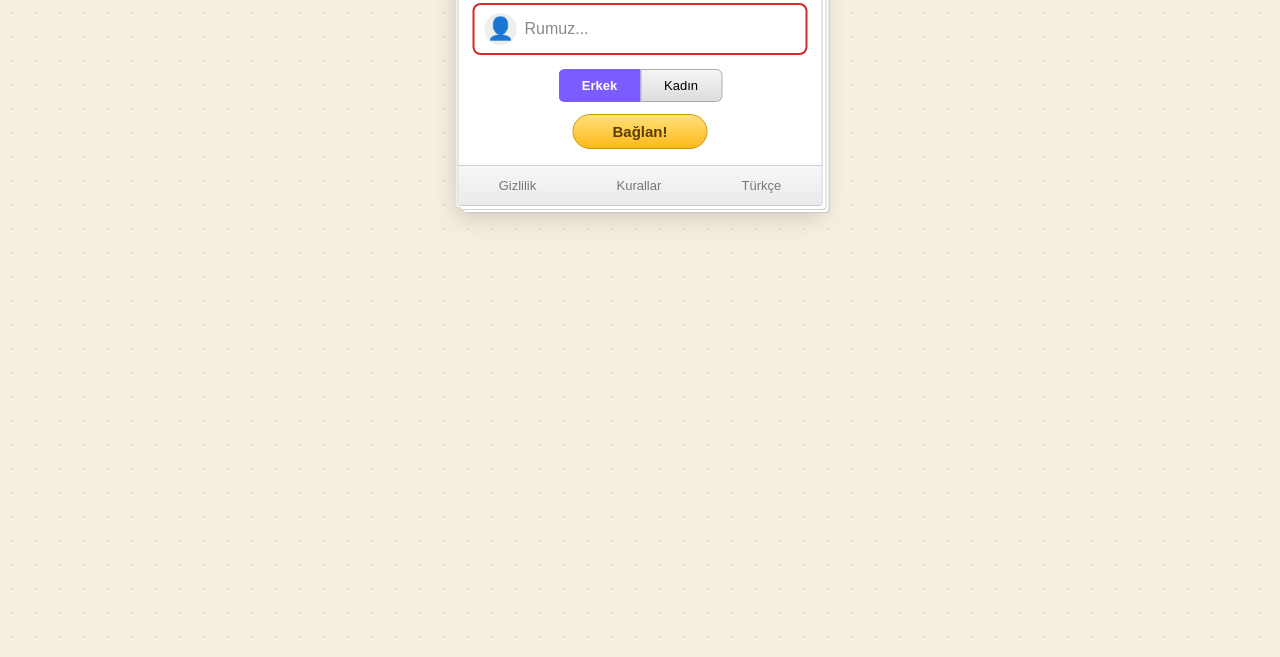
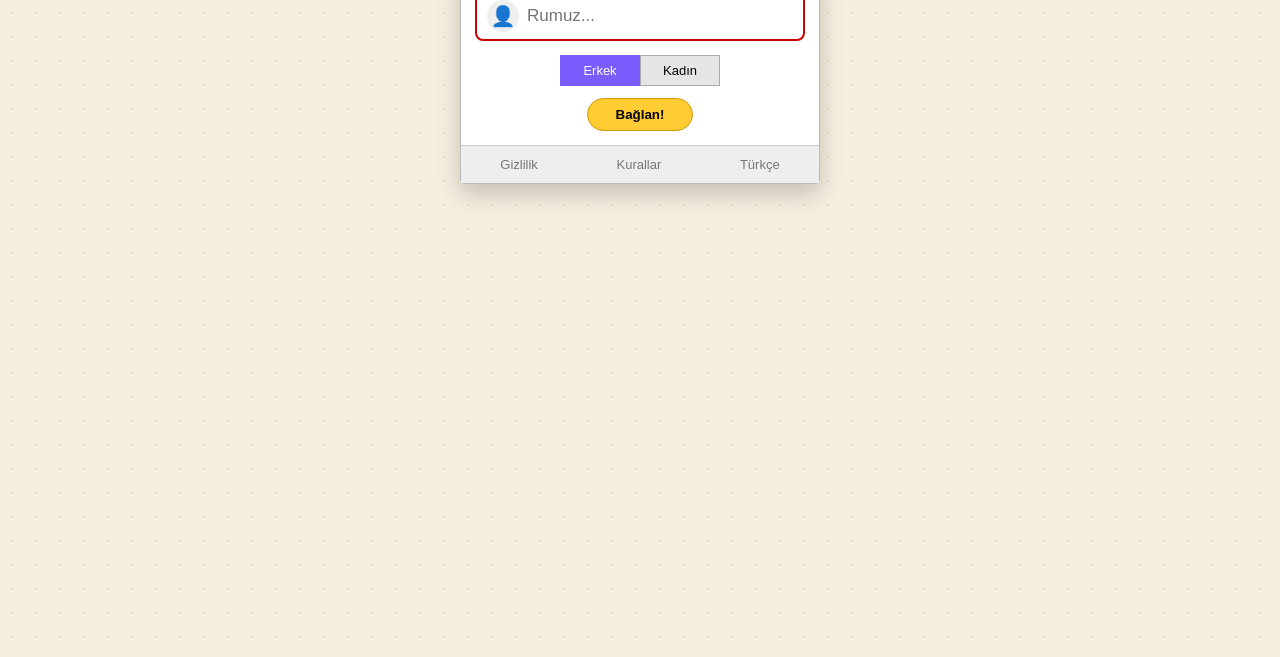
Before and after one commit to Dejavu1934/Seslihobi, a website: page index.html in a window 1280 px wide. Shown: the part 143-800 px from the top of the page. Drawn offline with Linux system fonts and the light colour scheme.

Commit message:
Refactor HTML structure and styles for consistency

```diff
--- a/index.html
+++ b/index.html
@@ -2,93 +2,35 @@
 <html lang="tr">
 <head>
 <meta charset="UTF-8">
-<meta name="viewport" content="width=device-width, initial-scale=1.0, maximum-scale=1.0, user-scalable=no, interactive-widget=resizes-content">
+<meta name="viewport" content="width=device-width, initial-scale=1, interactive-widget=resizes-content">
 <title>Seslihobi</title>
 <style>
 *{margin:0;padding:0;box-sizing:border-box}
-html,body{
-  height:100%;
-  overscroll-behavior:none;
-}
-body{
-  background-color:#f5efe0;
-  background-image: radial-gradient(#e8ddc1 1.5px, transparent 1.5px);
-  background-size: 24px 24px;
-  width:100%;height:100dvh;position:fixed;top:0;left:0;
-  overflow:hidden;font-family:Arial,sans-serif;
-  display:flex;justify-content:center;
-}
-.paper{
-  position:absolute;top:9%;left:50%;transform:translateX(-50%);
-  width:90%;max-width:365px;background:#fff;
-  border:1px solid #c8c8c8;
-  box-shadow:0 0 0 1px #fff, 3px 3px 0 #fff, 4px 4px 0 #d0d0d0, 6px 6px 0 #fff, 7px 7px 0 #c8c8c8, 0 10px 25px rgba(0,0,0,0.18);
-  padding:0;border-radius:3px;
-}
-.header{display:flex;align-items:center;justify-content:center;margin:24px 18px 18px 18px}
-.line{flex:1;height:1px;background:#b5b5b5;margin:0 14px}
-.logo-text{font-weight:700;font-size:26px;color:#6e6e6e}
-.input-wrap{
-  margin:0 14px;
-  border:2.5px solid #d12a2a;
-  border-radius:8px;
-  display:flex;align-items:center;
-  height:52px;background:#fff;
-  padding:0 10px;gap:8px;
-}
-.input-wrap input{
-  flex:1;border:0;outline:0;font-size:17px;color:#222;background:transparent;
-}
-.input-wrap input::placeholder{color:#888;font-size:16px}
-.avatar-icon{
-  width:32px;height:32px;min-width:32px;
-  font-size:22px;
-  display:flex;align-items:center;justify-content:center;
-  background:#eee;border-radius:50%;
-}
-.gender{display:flex;justify-content:center;margin:14px 0 0 0}
-.gender button{padding:8px 16px;border:1px solid #aaa;background:linear-gradient(to bottom,#f5f5f5,#dddddd);font-size:13px;min-width:82px}
-.gender button:first-child{border-right:0;border-radius:6px 0 0 6px}
-.gender button:last-child{border-radius:0 6px 6px 0}
-.gender button.active{background:#7a5cff;color:#fff;border-color:#7a5cff;font-weight:700}
-.connect{display:block;margin:12px auto 16px auto;background:linear-gradient(to bottom,#ffe07a,#ffb91a);border:1px solid #c99600;border-radius:20px;padding:8px 26px;font-weight:800;font-size:15px;color:#5a3d00;min-width:135px}
-.footer{background:linear-gradient(to bottom,#f7f7f7,#eaeaea);border-top:1px solid #d0d0d0;display:flex;justify-content:space-around;padding:12px 0}
-.footer a{color:#777;text-decoration:none;font-size:13px}
+body{background:#f5efe0; background-image: radial-gradient(#e8ddc1 1.5px, transparent 1.5px); background-size:24px 24px; position:fixed; width:100%; height:100dvh; overflow:hidden; display:flex; justify-content:center; font-family:Arial}
+.paper{position:fixed; top:8%; left:50%; transform:translateX(-50%); width:92%; max-width:360px; background:#fff; border:1px solid #bbb; box-shadow:0 10px 25px rgba(0,0,0,.2); border-radius:4px}
+.header{display:flex; align-items:center; justify-content:center; margin:22px 16px 16px}
+.line{flex:1; height:1px; background:#bbb; margin:0 12px}
+.logo{font-weight:700; font-size:26px; color:#6e6e6e}
+.box{margin:0 14px; border:2.5px solid #c00; border-radius:8px; height:50px; display:flex; align-items:center; padding:0 10px; gap:8px}
+.box input{flex:1; border:0; outline:0; font-size:17px}
+.ico{width:32px; height:32px; background:#eee; border-radius:50%; display:flex; align-items:center; justify-content:center; font-size:20px}
+.gender{display:flex; justify-content:center; margin-top:14px}
+.gender button{padding:7px 18px; border:1px solid #aaa; background:#e5e5e5; font-size:13px; min-width:80px}
+.gender button.active{background:#7a5cff; color:#fff; border-color:#7a5cff}
+.btn{display:block; margin:12px auto 14px; background:#ffcc33; border:1px solid #c90; border-radius:20px; padding:8px 28px; font-weight:800}
+.foot{display:flex; justify-content:space-around; background:#eee; border-top:1px solid #ccc; padding:11px 0; font-size:13px; color:#777}
 </style>
 </head>
 <body>
-<div class="paper" id="paper">
-  <div class="header"><div class="line"></div><div class="logo-text">Seslihobi</div><div class="line"></div></div>
-  <div class="input-wrap">
-    <div class="avatar-icon">👤</div>
-    <input id="rumuz" placeholder="Rumuz..." maxlength="16" autocomplete="off">
-  </div>
-  <div class="gender">
-    <button id="bErkek" class="active" onclick="setGender('Erkek')">Erkek</button>
-    <button id="bKadin" onclick="setGender('Kadın')">Kadın</button>
-  </div>
-  <button class="connect" onclick="baglan()">Bağlan!</button>
-  <div class="footer"><a>Gizlilik</a><a>Kurallar</a><a>Türkçe</a></div>
+<div class="paper">
+<div class="header"><div class="line"></div><div class="logo">Seslihobi</div><div class="line"></div></div>
+<div class="box"><div class="ico">👤</div><input id="r" placeholder="Rumuz..."></div>
+<div class="gender"><button id="e" class="active">Erkek</button><button id="k">Kadın</button></div>
+<button class="btn">Bağlan!</button>
+<div class="foot"><span>Gizlilik</span><span>Kurallar</span><span>Türkçe</span></div>
 </div>
 <script>
-// KLAVYE SABİT KALSIN - yukarı itmeyi engelle
-const paper = document.getElementById('paper');
-let initialTop = paper.offsetTop;
-window.addEventListener('resize', () => {
-  paper.style.top = '9%';
-});
-document.getElementById('rumuz').addEventListener('focus', () => {
-  setTimeout(()=>{ paper.style.top = '9%'; window.scrollTo(0,0); }, 100);
-});
-function setGender(g){
-  document.getElementById('bErkek').classList.toggle('active', g==='Erkek');
-  document.getElementById('bKadin').classList.toggle('active', g==='Kadın');
-}
-function baglan(){
-  let r=document.getElementById('rumuz').value.trim();
-  if(r.length<3){alert("Rumuz 3 harf");return}
-  alert("Giriş: "+r);
-}
+document.getElementById('r').addEventListener('focus',()=>{window.scrollTo(0,0); document.querySelector('.paper').style.top='8%'});
 </script>
 </body>
 </html>
```
